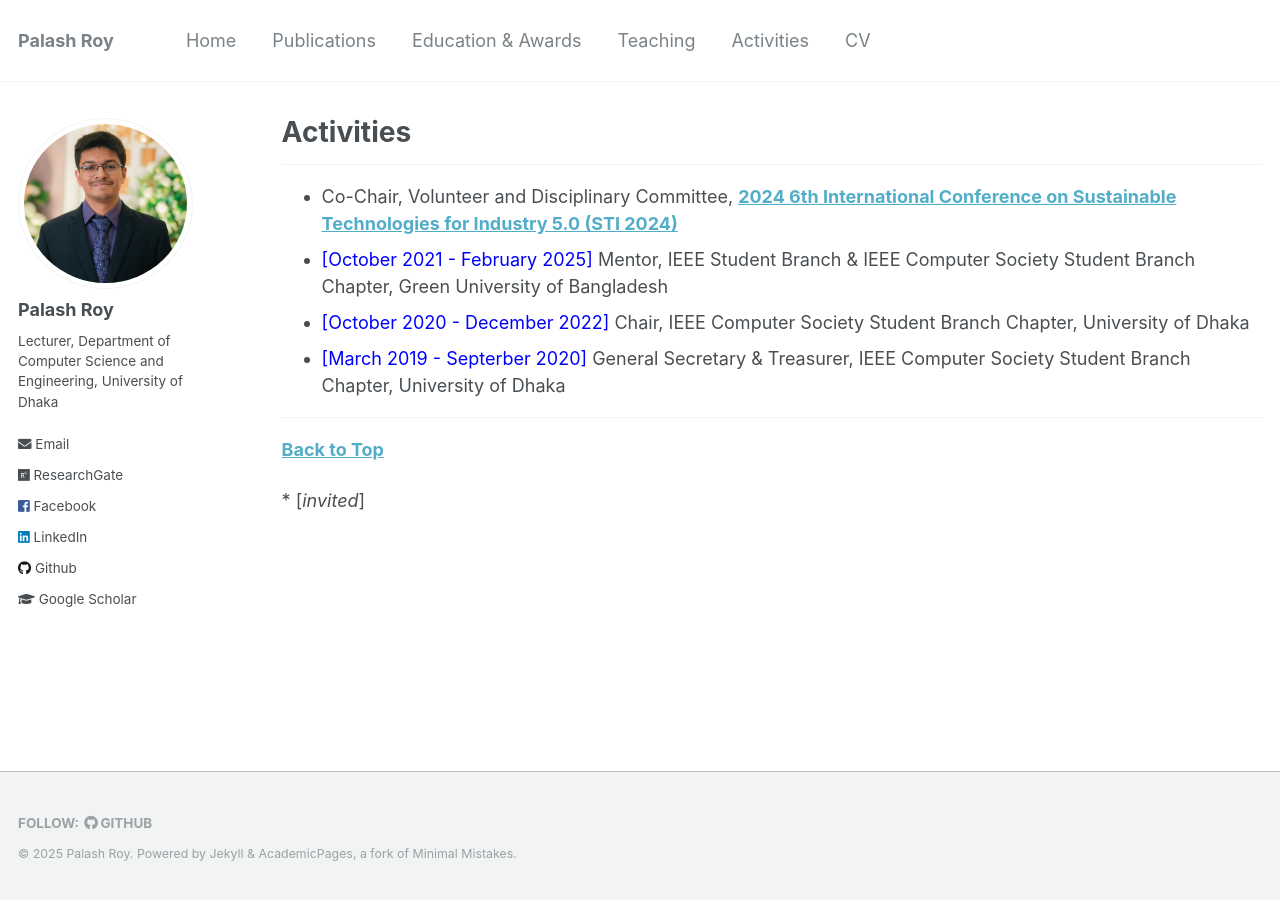
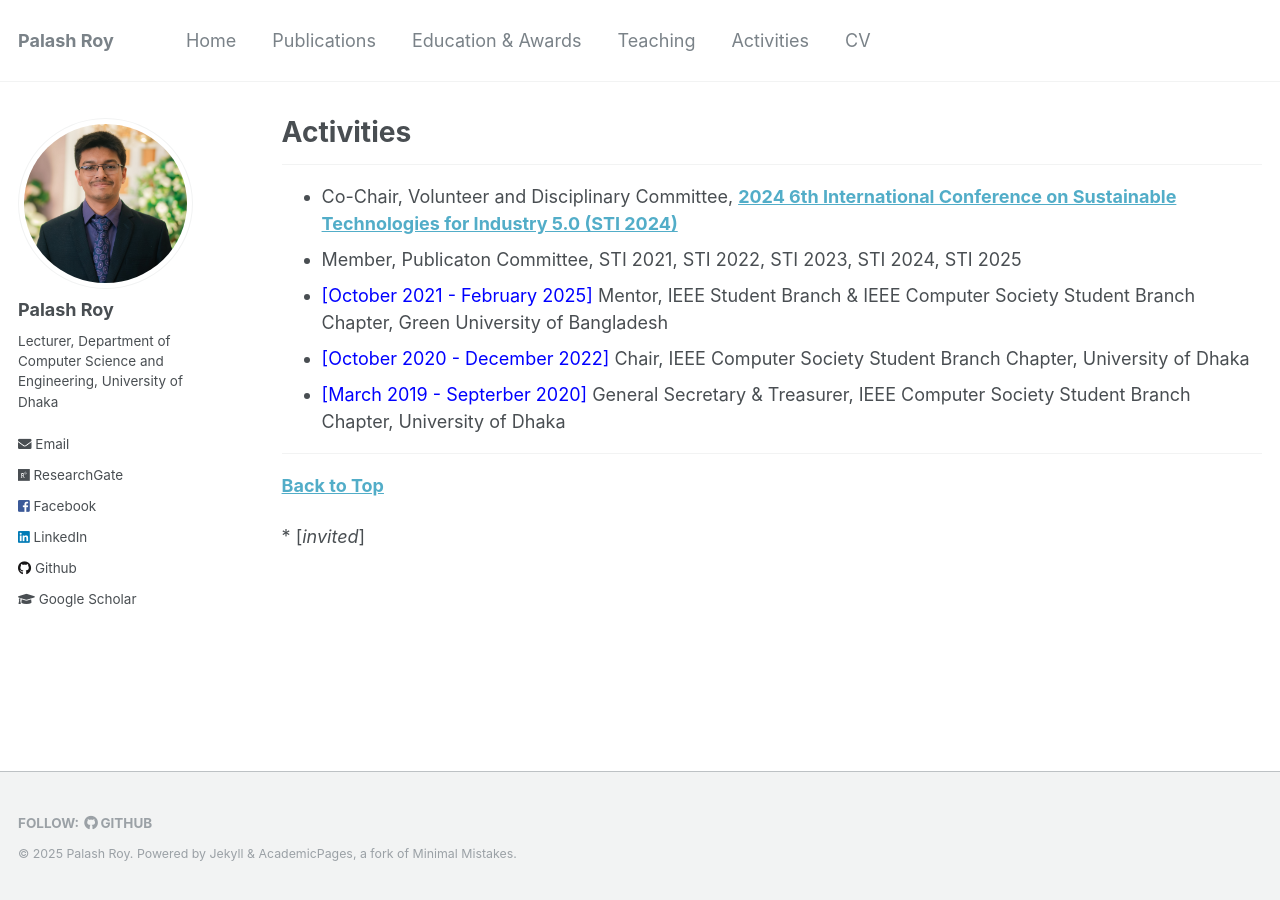
Before and after one commit to PalashRoy975/PalashRoy975.github.io, a Jekyll site: the page built from _pages/activities.md, in a window 1280 px wide. Built offline with Jekyll 4.4.1, drawn with Linux system fonts in a browser that asks for light colours.

Commit message:
Update activities.md

```diff
--- a/_pages/activities.md
+++ b/_pages/activities.md
@@ -8,6 +8,7 @@ author_profile: true
 
 ------------------------
 - <span style="color:Blue"> </span> Co-Chair, Volunteer and Disciplinary Committee, [**2024 6th International Conference on Sustainable Technologies for Industry 5.0 (STI 2024)**](https://sti.green.edu.bd/2024/)
+- <span style="color:Blue"> </span> Member, Publicaton Committee, STI 2021, STI 2022, STI 2023, STI 2024, STI 2025
 - <span style="color:Blue"> [October 2021 - February 2025] </span> Mentor, IEEE Student Branch & IEEE Computer Society Student Branch Chapter, Green University of Bangladesh
 - <span style="color:Blue"> [October 2020 - December 2022] </span> Chair, IEEE Computer Society Student Branch Chapter, University of Dhaka
 - <span style="color:Blue"> [March 2019 - Septerber 2020] </span> General Secretary & Treasurer, IEEE Computer Society Student Branch Chapter, University of Dhaka
```
